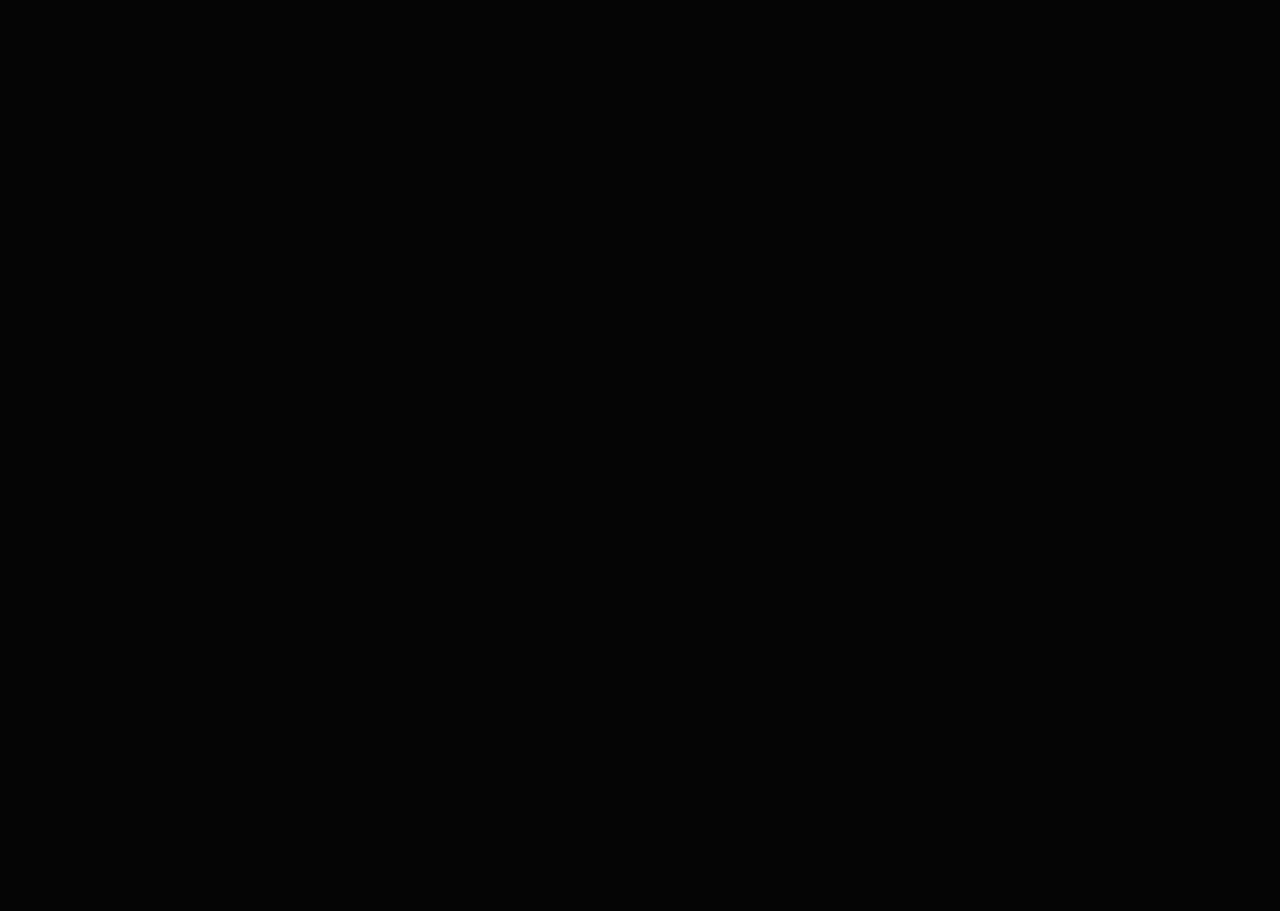
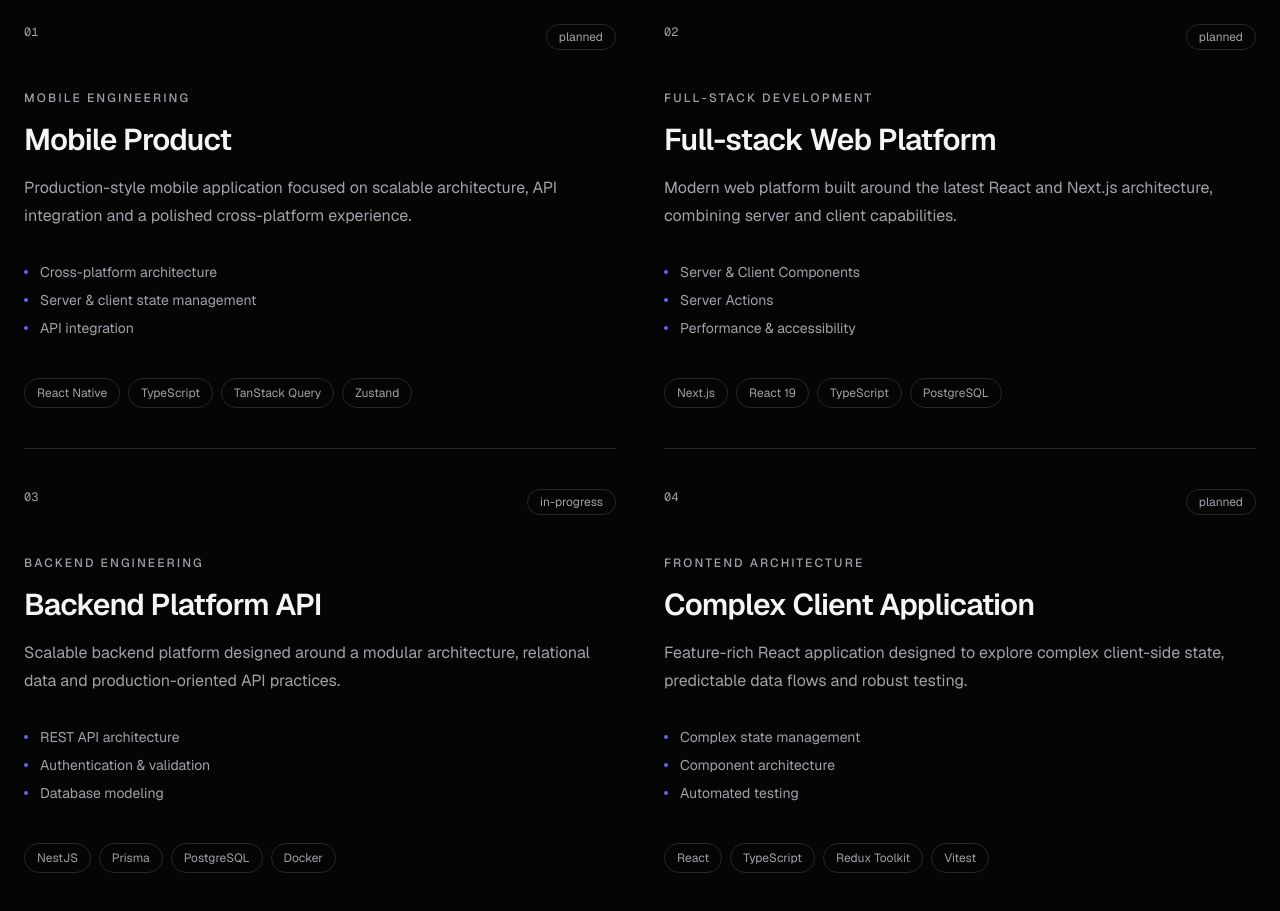
Before and after one commit to DanielDiSalvo/daniel-disalvo-portfolio, a Next.js app: page / in a window 1280 px wide. Shown: the part 1380-2291 px from the top of the page. Before the commit the page ends 1039 px from the top, so only its background shows below. Built offline with nearby package versions, Linux system fonts and the light colour scheme.

Commit message:
feat: add selected projects section

```diff
--- a/src/app/page.tsx
+++ b/src/app/page.tsx
@@ -1,6 +1,7 @@
 import Header from "@/components/layout/Header/Header";
 import Hero from "@/components/sections/Hero/Hero";
 import TechOverview from "@/components/sections/TechOverview/TechOverview";
+import SelectedProjects from "@/components/sections/SelectedProjects/SelectedProjects";
 
 export default function Home() {
   return (
@@ -10,6 +11,7 @@
       <main>
         <Hero />
         <TechOverview />
+        <SelectedProjects />
       </main>
     </>
   );
--- /dev/null
+++ b/src/components/sections/SelectedProjects/ProjectCard.tsx
@@ -0,0 +1,57 @@
+import type { Project } from "./types";
+
+type ProjectCardProps = {
+  project: Project;
+  index: number;
+};
+
+const ProjectCard = ({ project, index }: ProjectCardProps) => {
+  const { title, category, description, technologies, highlights, status } =
+    project;
+
+  return (
+    <article className="group flex h-full flex-col border-t border-border py-10">
+      <div className="flex items-start justify-between gap-6">
+        <span className="font-mono text-xs text-muted">
+          {String(index + 1).padStart(2, "0")}
+        </span>
+
+        <span className="rounded-full border border-border px-3 py-1 text-xs text-muted">
+          {status}
+        </span>
+      </div>
+
+      <p className="mt-10 text-xs font-medium tracking-[0.18em] text-muted">
+        {category}
+      </p>
+
+      <h3 className="mt-4 text-2xl font-semibold tracking-tight md:text-3xl">
+        {title}
+      </h3>
+
+      <p className="mt-4 max-w-xl leading-7 text-muted">{description}</p>
+
+      <ul className="mt-8 space-y-2 text-sm text-muted">
+        {highlights.map((highlight) => (
+          <li key={highlight} className="flex items-center gap-3">
+            <span className="h-1 w-1 rounded-full bg-accent" />
+            {highlight}
+          </li>
+        ))}
+      </ul>
+
+      <div className="mt-auto flex flex-wrap gap-2 pt-10">
+        {technologies.map((technology) => (
+          <span
+            key={technology}
+            className="rounded-full border border-border px-3 py-1.5 text-xs text-muted"
+          >
+            {technology}
+          </span>
+        ))}
+      </div>
+    </article>
+  );
+};
+
+export default ProjectCard;
--- /dev/null
+++ b/src/components/sections/SelectedProjects/SelectedProjects.tsx
@@ -0,0 +1,35 @@
+import ProjectCard from "./ProjectCard";
+import { projects } from "./data";
+
+const SelectedProjects = () => {
+  return (
+    <section id="projects" className="mx-auto max-w-7xl px-6 py-24 lg:py-32">
+      <div className="mb-16 grid gap-6 lg:grid-cols-2">
+        <div>
+          <p className="text-xs font-medium tracking-[0.18em] text-muted">
+            SELECTED PROJECTS
+          </p>
+
+          <h2 className="mt-5 text-4xl font-semibold tracking-tight md:text-5xl">
+            Building beyond
+            <br />
+            the interface.
+          </h2>
+        </div>
+
+        <p className="max-w-lg self-end leading-7 text-muted lg:justify-self-end">
+          A selection of products and engineering projects focused on modern
+          frontend, mobile and backend architecture.
+        </p>
+      </div>
+
+      <div className="grid gap-x-12 lg:grid-cols-2">
+        {projects.map((project, index) => (
+          <ProjectCard key={project.id} project={project} index={index} />
+        ))}
+      </div>
+    </section>
+  );
+};
+
+export default SelectedProjects;
--- /dev/null
+++ b/src/components/sections/SelectedProjects/data.ts
@@ -0,0 +1,60 @@
+import type { Project } from "./types";
+
+export const projects: Project[] = [
+  {
+    id: "mobile-product",
+    title: "Mobile Product",
+    category: "MOBILE ENGINEERING",
+    description:
+      "Production-style mobile application focused on scalable architecture, API integration and a polished cross-platform experience.",
+    technologies: ["React Native", "TypeScript", "TanStack Query", "Zustand"],
+    highlights: [
+      "Cross-platform architecture",
+      "Server & client state management",
+      "API integration",
+    ],
+    status: "planned",
+  },
+  {
+    id: "full-stack-web-platform",
+    title: "Full-stack Web Platform",
+    category: "FULL-STACK DEVELOPMENT",
+    description:
+      "Modern web platform built around the latest React and Next.js architecture, combining server and client capabilities.",
+    technologies: ["Next.js", "React 19", "TypeScript", "PostgreSQL"],
+    highlights: [
+      "Server & Client Components",
+      "Server Actions",
+      "Performance & accessibility",
+    ],
+    status: "planned",
+  },
+  {
+    id: "backend-platform-api",
+    title: "Backend Platform API",
+    category: "BACKEND ENGINEERING",
+    description:
+      "Scalable backend platform designed around a modular architecture, relational data and production-oriented API practices.",
+    technologies: ["NestJS", "Prisma", "PostgreSQL", "Docker"],
+    highlights: [
+      "REST API architecture",
+      "Authentication & validation",
+      "Database modeling",
+    ],
+    status: "in-progress",
+  },
+  {
+    id: "complex-client-application",
+    title: "Complex Client Application",
+    category: "FRONTEND ARCHITECTURE",
+    description:
+      "Feature-rich React application designed to explore complex client-side state, predictable data flows and robust testing.",
+    technologies: ["React", "TypeScript", "Redux Toolkit", "Vitest"],
+    highlights: [
+      "Complex state management",
+      "Component architecture",
+      "Automated testing",
+    ],
+    status: "planned",
+  },
+];
--- /dev/null
+++ b/src/components/sections/SelectedProjects/types.ts
@@ -0,0 +1,13 @@
+export type ProjectStatus = "completed" | "in-progress" | "planned";
+
+export type Project = {
+  id: string;
+  title: string;
+  category: string;
+  description: string;
+  technologies: string[];
+  highlights: string[];
+  status: ProjectStatus;
+  repository?: string;
+  demo?: string;
+};
```
